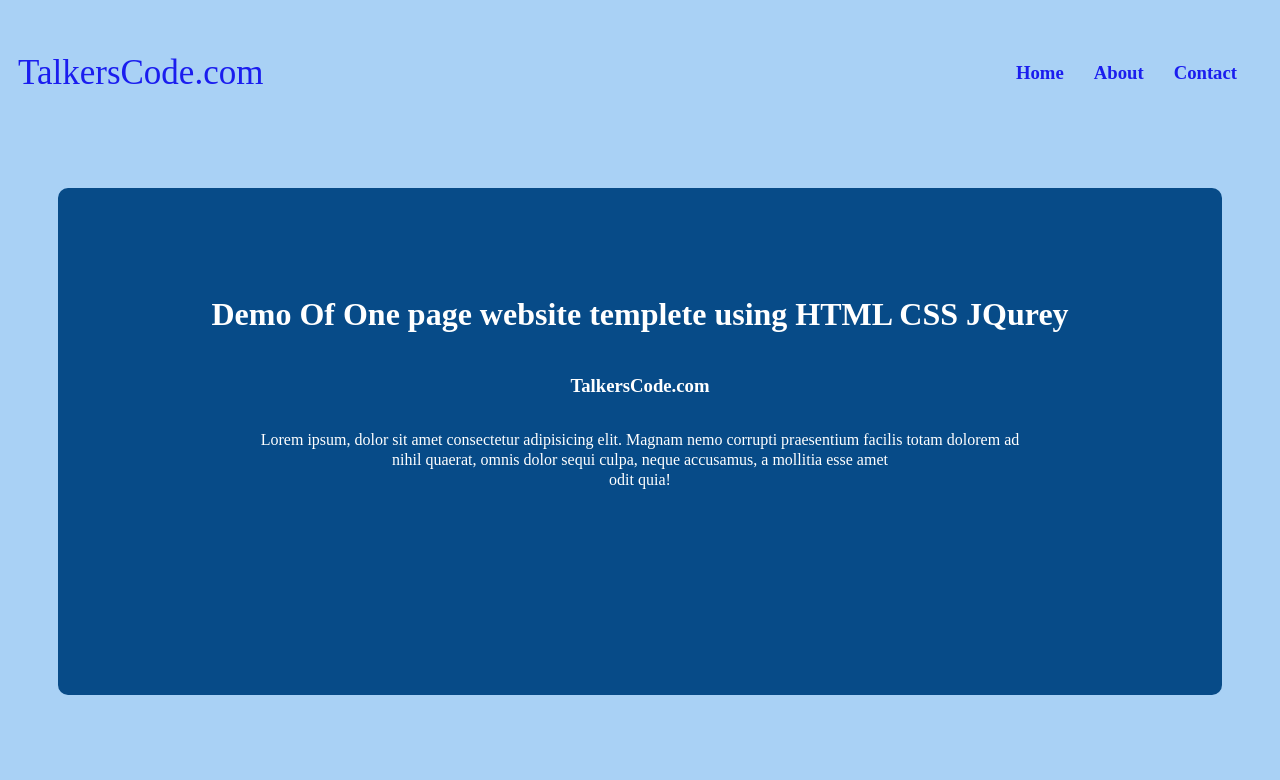
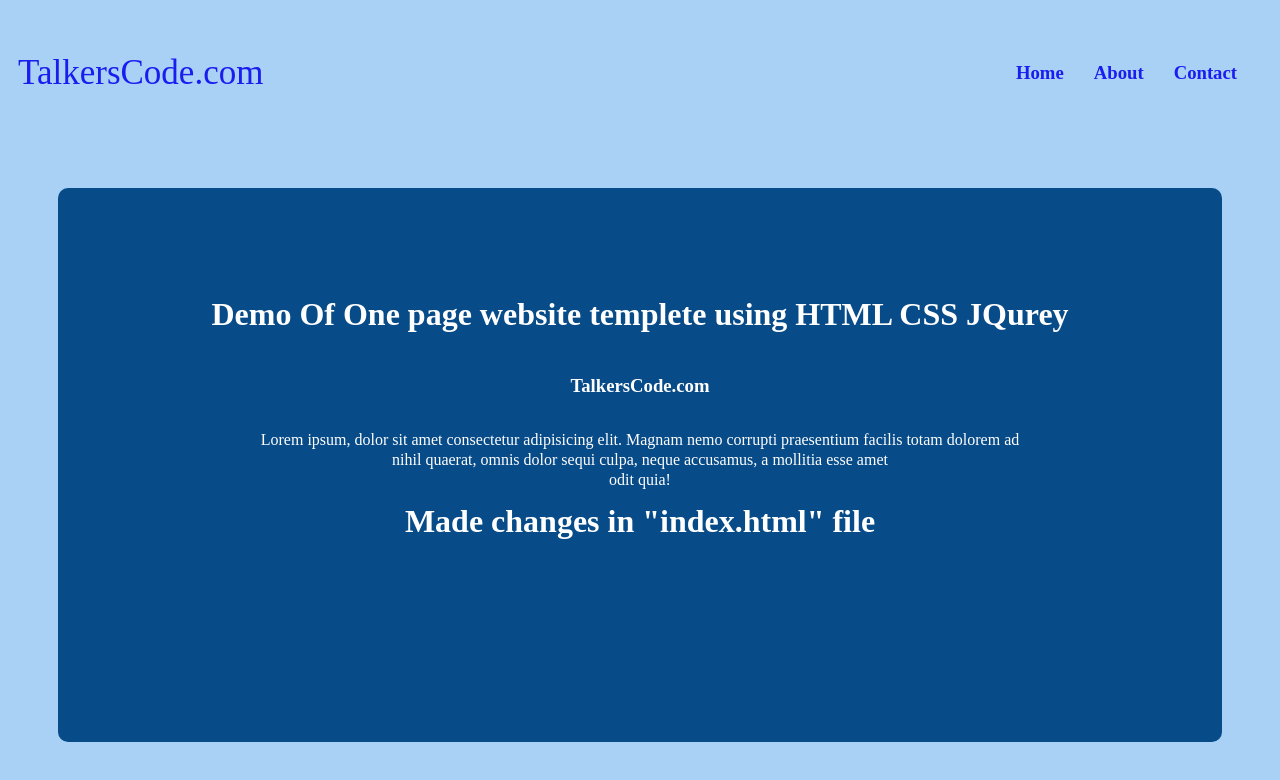
Before and after one commit to Prajwal-Kattimani/TalkersCode.com, a plain HTML site: page index.html in a window 1280 px wide. Drawn offline with Linux system fonts and the light colour scheme.

Commit message:
Made changes in undex.html file

```diff
--- a/index.html
+++ b/index.html
@@ -64,6 +64,7 @@ line-height: 20px;
         </h1>
         <h3>TalkersCode.com</h3>
         <div class="para"><p>Lorem ipsum, dolor sit amet consectetur adipisicing elit. Magnam nemo corrupti praesentium facilis totam dolorem ad <br>nihil quaerat, omnis dolor sequi culpa, neque accusamus, a mollitia esse amet <br>odit quia!</p>
+        <h1>Made changes in "index.html" file</h1>
         </div>
         </main>
 </body>
```
